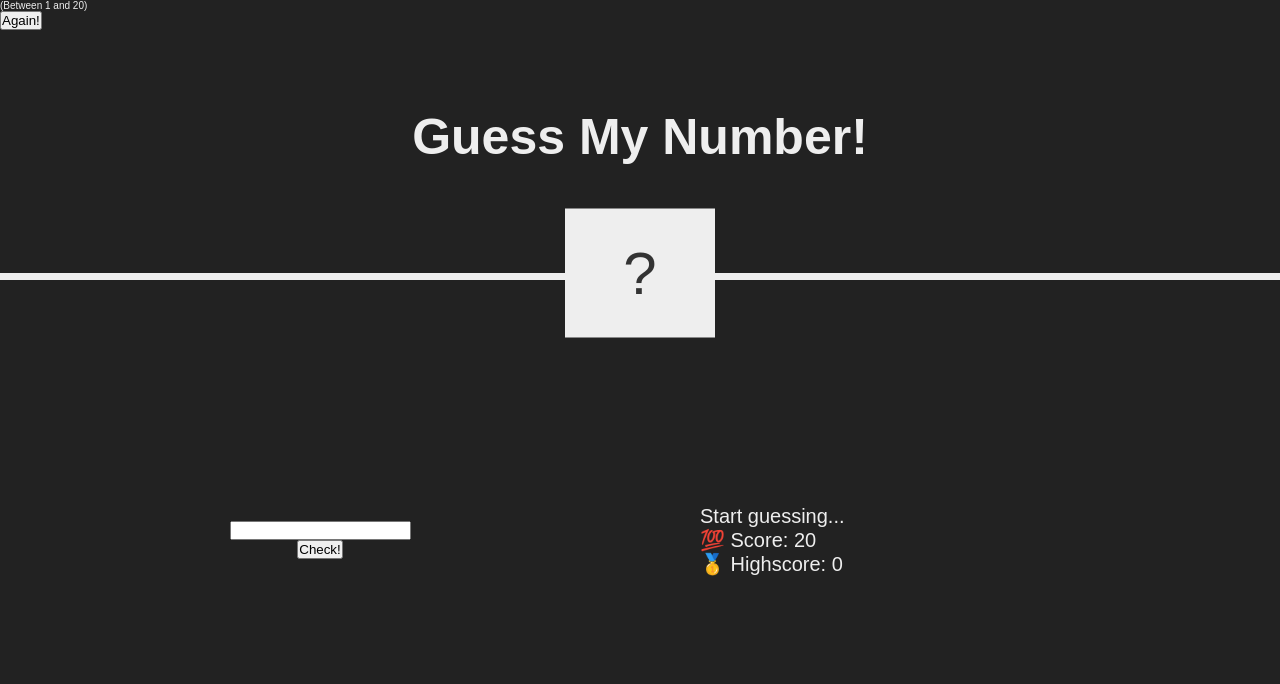
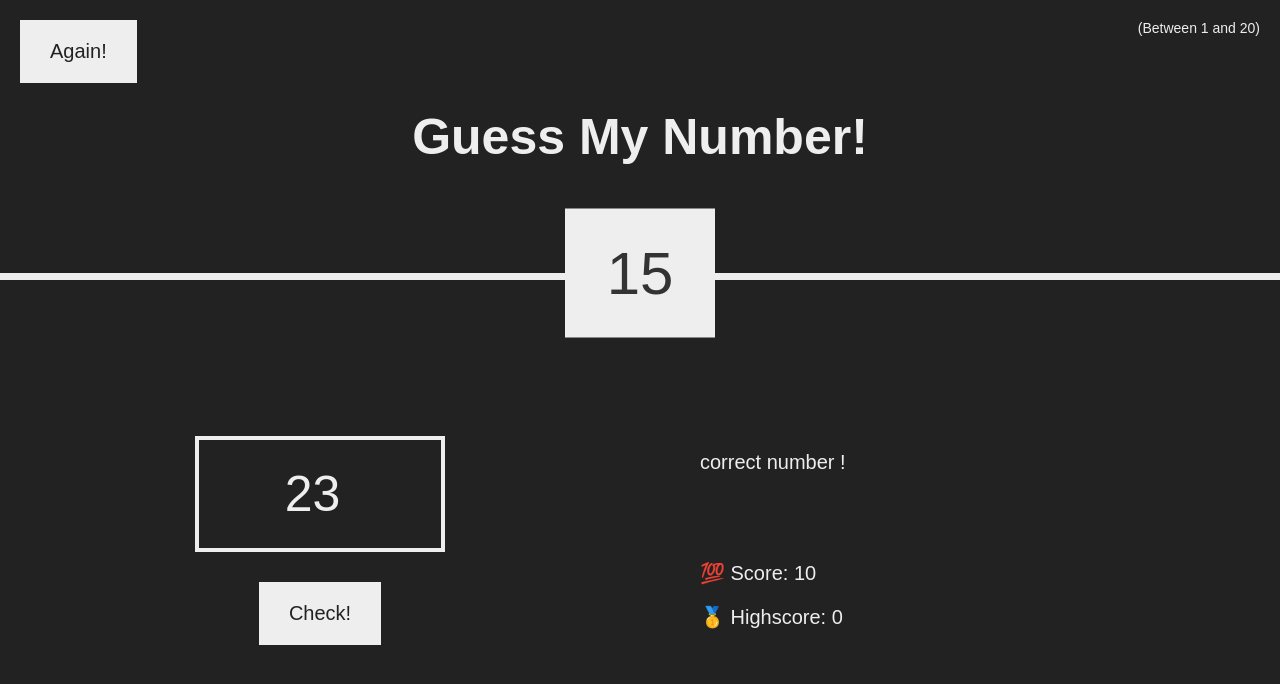
Before and after one commit to jonhagos/GuessMyNumber, a plain HTML site: page Index.html in a window 1280 px wide. Drawn offline with Linux system fonts and the light colour scheme.

Commit message:
DOM manuplation

```diff
--- a/GuesMyNumber.js
+++ b/GuesMyNumber.js
@@ -0,0 +1,9 @@
+'use strict';
+console.log(document.querySelector('.message').textContent);
+document.querySelector('.message').textContent = ' correct number !';
+console.log(document.querySelector('.message').textContent);
+document.querySelector('.number').textContent = 15;
+document.querySelector('.score').textContent = 10
+
+document.querySelector('.guess').value = 23;
+console.log(document.querySelector('.guess').value);
--- a/style.css
+++ b/style.css
@@ -62,3 +62,53 @@ body{
         left: 50%;
        transform: translate(-50%, 50%);
       }
+
+      .between {
+        font-size: 1.4rem;
+        position: absolute;
+        top: 2rem;
+        right: 2rem;
+      }
+      .again {
+        position: absolute;
+        top: 2rem;
+        left: 2rem;
+      }
+      .guess {
+        background: none;
+        border: 4px solid #eee;
+        font-family: inherit;
+        color: inherit;
+        font-size: 5rem;
+        padding: 2.5rem;
+        width: 25rem;
+        text-align: center;
+        display: block;
+        margin-bottom: 3rem;
+      }
+
+      .btn {
+        border: none;
+        background-color: #eee;
+        color: #222;
+        font-size: 2rem;
+        font-family: inherit;
+        padding: 2rem 3rem;
+        cursor: pointer;
+      }
+
+
+.btn:hover {
+    background-color: #ccc;
+  }
+
+
+.message {
+    margin-bottom: 8rem;
+    height: 3rem;
+  }
+
+
+.label-score {
+    margin-bottom: 2rem;
+  }
```
Also changed, not shown: Index.html (+1 -0 lines).
